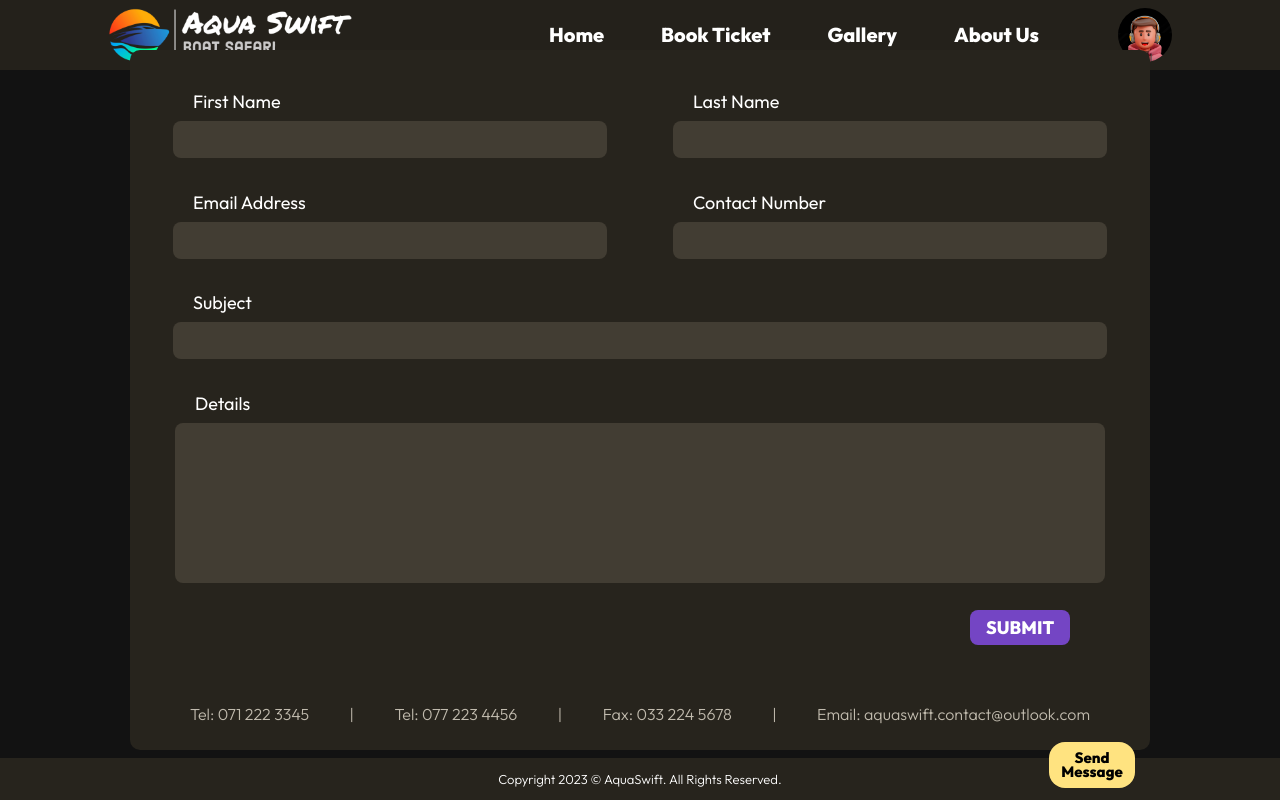
After one commit to r4v1nduu/IWT-Project, a PHP site: page /contactUs.html in a window 1280 px wide. The commit adds this page. Run offline with PHP 8.4, Linux system fonts and the light colour scheme.

Commit message:
contactUs page

```diff
--- a/account.html
+++ b/account.html
@@ -14,7 +14,7 @@
                 <a href="index.html"><button>Home</button></a>
                 <a href="booking.html"><button>Book Ticket</button></a>
                 <a href="gallery.html"><button>Gallery</button></a>
-                <a href="#"><button>About Us</button></a>
+                <a href="aboutUs.html"><button>About Us</button></a>
                 <a href="account.html"><img src="SRC/dp.png" alt="Profile"></a>
             </div>
         </div>
@@ -62,7 +62,7 @@
     <footer style="position: fixed; bottom: 0;">
 
         <p class="copyright">Copyright 2023 © AquaSwift. All Rights Reserved.</p>
-        <a href="#"><button class="contactus">
+        <a href="contactUs.html"><button class="contactus">
             Send Message
         </button></a>
     </footer>
--- a/booking.html
+++ b/booking.html
@@ -15,7 +15,7 @@
                 <a href="index.html"><button>Home</button></a>
                 <a href="booking.html"><button>Book Ticket</button></a>
                 <a href="gallery.html"><button>Gallery</button></a>
-                <a href="#"><button>About Us</button></a>
+                <a href="aboutUs.html"><button>About Us</button></a>
                 <a href="account.html"><img src="SRC/dp.png" alt="Profile"></a>
             </div>
         </div>
@@ -141,7 +141,7 @@
                 <a href="index.html"><button>Home</button></a>
                 <a href="booking.html"><button>Book Ticket</button></a>
                 <a href="gallery.html"><button>Gallery</button></a>
-                <a href="#"><button>About Us</button></a>
+                <a href="aboutUs.html"><button>About Us</button></a>
             </div>
 
             <div class="devider"></div>
@@ -191,7 +191,7 @@
         </div>
 
         <p class="copyright">Copyright 2023 © AquaSwift. All Rights Reserved.</p>
-        <a href="#"><button class="contactus">
+        <a href="contactUs.html"><button class="contactus">
             Send Message
         </button></a>
     </footer>
--- /dev/null
+++ b/contactUs.css
@@ -0,0 +1,86 @@
+@charset "UTF-8";
+
+.contactbox {
+    display: flex;
+    justify-content: space-around;
+    flex-wrap: wrap;
+    padding: 10px;
+    height: 680px;
+    width: 1000px;
+    background-color: #27241D;
+    position: absolute;
+    top: 0; bottom: 0; left: 0; right: 0;
+    margin: auto;
+    border-radius: 10px;
+}
+.contactbox label {
+    display: block;
+    font-family: 'OutfitR';
+    font-size: 18px;
+    text-indent: 20px;
+}
+.contactbox label p {
+    margin-bottom: 8px;
+    margin-top: 30px;
+}
+.contactbox input {
+    background-color: #423D33;
+    width: 430px;
+    height: 35px;
+    border-radius: 8px;
+    border: none;
+    text-indent: 20px;
+    font-family: 'OutfitL';
+    font-size: 17px;
+    color: #FFFFFF;
+}
+
+.subject input {
+    width: 930px;
+}
+.detail {
+    width: 930px;
+}
+textarea {
+    background-color: #423D33;
+    width: 910px;
+    height: 140px;
+    border-radius: 8px;
+    border: none;
+    text-indent: 10px;
+    padding: 10px;
+    font-family: 'OutfitL';
+    font-size: 17px;
+    color: #FFFFFF;
+    resize: none;
+}
+
+.contactbox button {
+    display: block;
+    margin-left: 760px;
+    margin-top: 20px;
+    width: 100px;
+    height: 35px;
+    font-family: 'OutfitEB';
+    color: #FFFFFF;
+    background-color: #7445C4;
+    font-size: 18px;
+    border-radius: 8px;
+    border: none;
+}
+.contactbox button:hover {
+    background-color: #46277C;
+    cursor: pointer;
+}
+
+
+.contactbottom {
+    font-family: 'OutfitL';
+    color: #C1BBAE;
+    margin-top: 40px;
+    padding: 0 40px;
+    display: flex;
+    width: 900px;
+    height: 50px;
+    justify-content: space-between;
+}
--- /dev/null
+++ b/contactUs.html
@@ -0,0 +1,54 @@
+<!DOCTYPE html>
+
+<html>
+    <head>
+        <title>Aqua Swift</title>
+        <link rel="stylesheet" href="index.css">
+        <link rel="stylesheet" href="contactUs.css">
+    </head>
+
+    <body>
+        <div class="navbar">
+            <img class="logo" src="SRC/AquaSwiftLogo.png" alt="Business Logo">
+            <div class="buttonset1">
+                <a href="index.html"><button>Home</button></a>
+                <a href="booking.html"><button>Book Ticket</button></a>
+                <a href="gallery.html"><button>Gallery</button></a>
+                <a href="aboutUs.html"><button>About Us</button></a>
+                <a href="account.html"><img src="SRC/dp.png" alt="Profile"></a>
+            </div>
+        </div>
+
+
+        <form method="get" class="contactbox">
+
+            <label><p>First Name</p> <input name="fname" type="text"></label>
+            <label><p>Last Name</p> <input name="lname" type="text"></label>
+            <label><p>Email Address</p> <input name="email" type="email"></label>
+            <label><p>Contact Number</p> <input name="cnum" type="text" maxlength="10"></label>
+
+            <label class="subject"><p>Subject</p> <input name="subject" type="text"></label>
+            <label class="detail"><p>Details</p> <textarea name="detail"></textarea></label>
+
+            <button type="submit">SUBMIT</button>
+
+            <div class="contactbottom">
+                <p>Tel: 071 222 3345</p><p>|</p>
+                <p>Tel: 077 223 4456</p><p>|</p>
+                <p>Fax: 033 224 5678</p><p>|</p>
+                <p>Email: aquaswift.contact@outlook.com</p>
+            </div>
+        </form>
+
+
+    </body>
+
+
+    <footer style="position: fixed; bottom: 0;">
+        <p class="copyright">Copyright 2023 © AquaSwift. All Rights Reserved.</p>
+        <a href="contactUs.html"><button class="contactus">
+            Send Message
+        </button></a>
+    </footer>
+
+</html>
--- a/gallery.html
+++ b/gallery.html
@@ -14,7 +14,7 @@
                 <a href="index.html"><button>Home</button></a>
                 <a href="booking.html"><button>Book Ticket</button></a>
                 <a href="gallery.html"><button>Gallery</button></a>
-                <a href="#"><button>About Us</button></a>
+                <a href="aboutUs.html"><button>About Us</button></a>
                 <a href="account.html"><img src="SRC/dp.png" alt="Profile"></a>
             </div>
         </div>
@@ -54,7 +54,7 @@
                 <a href="index.html"><button>Home</button></a>
                 <a href="booking.html"><button>Book Ticket</button></a>
                 <a href="gallery.html"><button>Gallery</button></a>
-                <a href="#"><button>About Us</button></a>
+                <a href="aboutUs.html"><button>About Us</button></a>
             </div>
 
             <div class="devider"></div>
@@ -104,7 +104,7 @@
         </div>
 
         <p class="copyright">Copyright 2023 © AquaSwift. All Rights Reserved.</p>
-        <a href="#"><button class="contactus">
+        <a href="contactUs.html"><button class="contactus">
             Send Message
         </button></a>
     </footer>
--- a/index.css
+++ b/index.css
@@ -17,7 +17,7 @@ input::-webkit-calendar-picker-indicator {
 }
 
 /* Reomve Focus Outline for Input Boxes */
-input:focus {
+input:focus , textarea:focus{
     outline-color: #504A40;
     outline-style: groove;
 }
--- a/index.html
+++ b/index.html
@@ -13,7 +13,7 @@
                 <a href="index.html"><button>Home</button></a>
                 <a href="booking.html"><button>Book Ticket</button></a>
                 <a href="gallery.html"><button>Gallery</button></a>
-                <a href="#"><button>About Us</button></a>
+                <a href="aboutUs.html"><button>About Us</button></a>
                 <a href="account.html"><img src="SRC/dp.png" alt="Profile"></a>
             </div>
         </div>
@@ -53,7 +53,7 @@
                 <a href="index.html"><button>Home</button></a>
                 <a href="booking.html"><button>Book Ticket</button></a>
                 <a href="gallery.html"><button>Gallery</button></a>
-                <a href="#"><button>About Us</button></a>
+                <a href="aboutUs.html"><button>About Us</button></a>
             </div>
 
             <div class="devider"></div>
@@ -103,7 +103,7 @@
         </div>
 
         <p class="copyright">Copyright 2023 © AquaSwift. All Rights Reserved.</p>
-        <a href="#"><button class="contactus">
+        <a href="contactUs.html"><button class="contactus">
             Send Message
         </button></a>
     </footer>
```
Also changed, not shown: aboutUs.html (added, +36 -0 lines), aboutUs.css (added).
